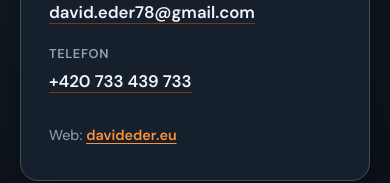
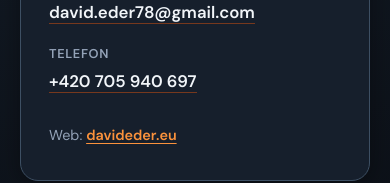
Before and after one commit to Noah-eu/David-Eder, a React (Vite) app: page / in a window 390 px wide. Shown: the part 8188-8371 px from the top of the page. Built offline with nearby package versions, Linux system fonts and the light colour scheme.

Commit message:
chore: update contact phone number
Made-with: Cursor

```diff
--- a/src/content/siteData.ts
+++ b/src/content/siteData.ts
@@ -191,7 +191,7 @@ export const siteData = {
   contact: {
     id: 'kontakt',
     email: 'david.eder78@gmail.com',
-    phone: '+420 733 439 733',
+    phone: '+420 705 940 697',
     title: 'Kontakt',
     headline: 'Chcete zjednodušit provoz vašeho ubytování?',
     body:
```
